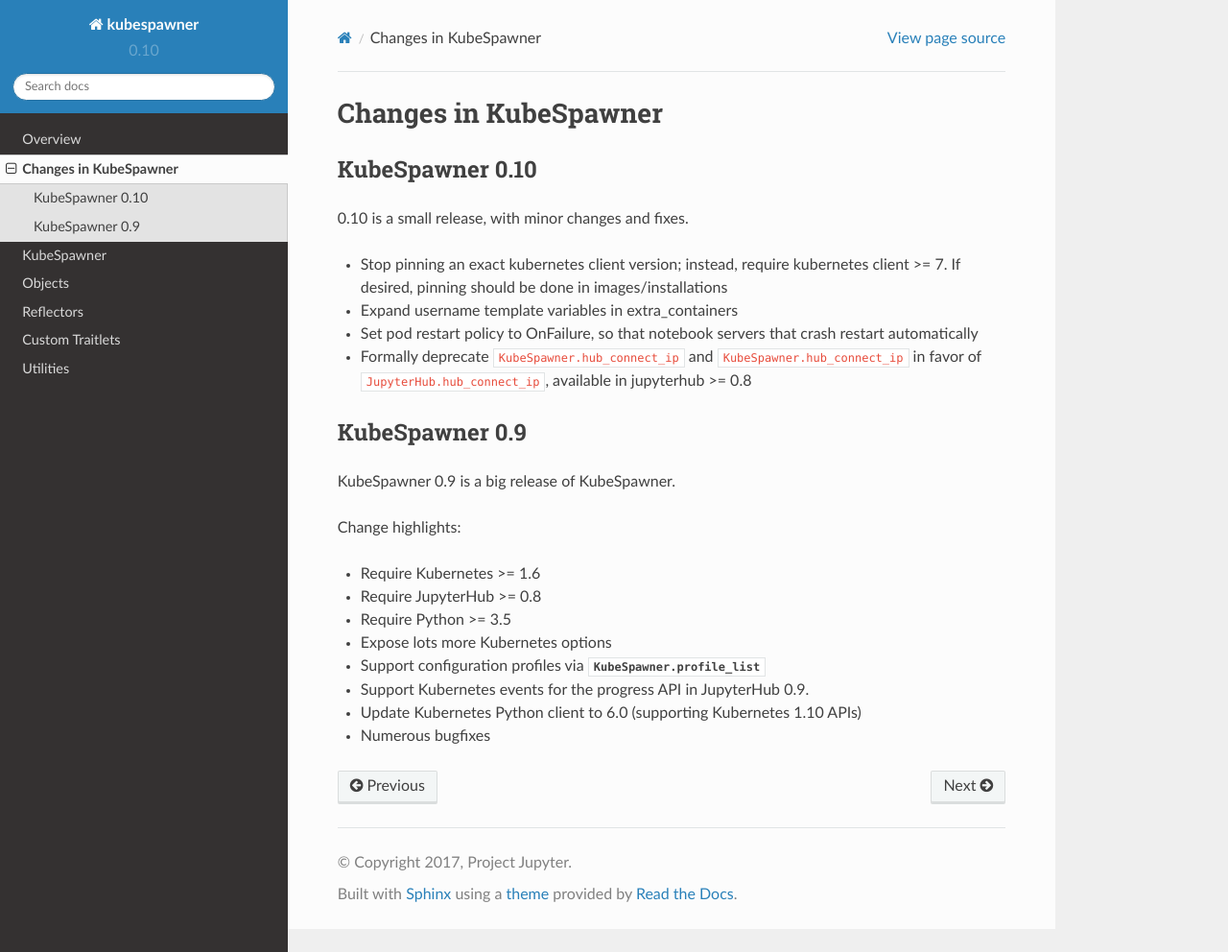
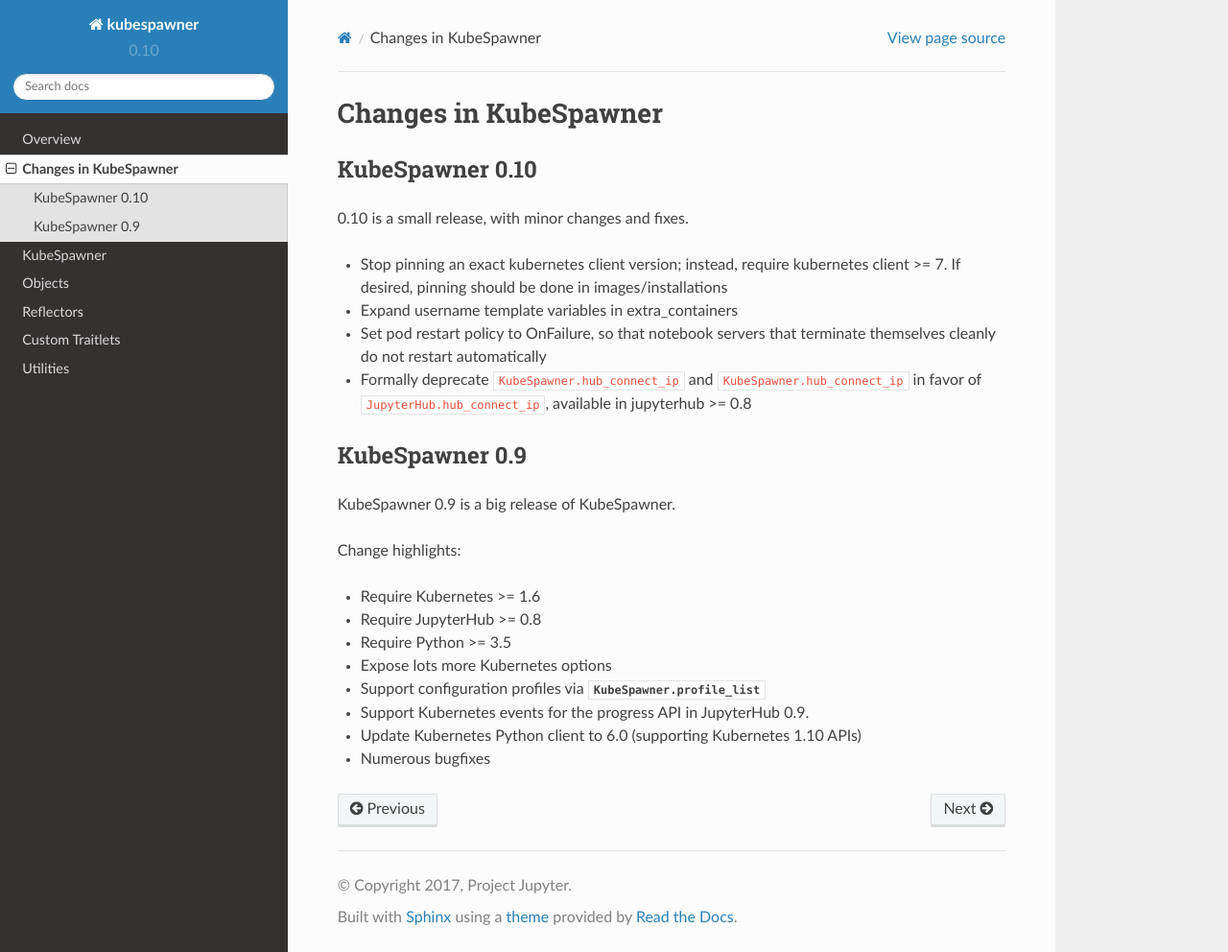
Before and after one commit to jupyterhub/kubespawner, a Sphinx documentation site: the page built from docs/source/changelog.rst, in a window 1280 px wide and 992 px high. Shown: the whole window at 96% size. Built offline with Sphinx 7.4.7 and the Read the Docs theme 2.0.0, drawn with Linux system fonts in a browser that asks for light colours.

Commit message:
correct description of OnFailure change

```diff
--- a/docs/source/changelog.rst
+++ b/docs/source/changelog.rst
@@ -15,7 +15,7 @@
   instead, require kubernetes client >= 7.
   If desired, pinning should be done in images/installations
 - Expand username template variables in extra_containers
-- Set pod restart policy to OnFailure, so that notebook servers that crash restart automatically
+- Set pod restart policy to OnFailure, so that notebook servers that terminate themselves cleanly do not restart automatically
 - Formally deprecate ``KubeSpawner.hub_connect_ip`` and ``KubeSpawner.hub_connect_ip``
   in favor of ``JupyterHub.hub_connect_ip``,
   available in jupyterhub >= 0.8
```
